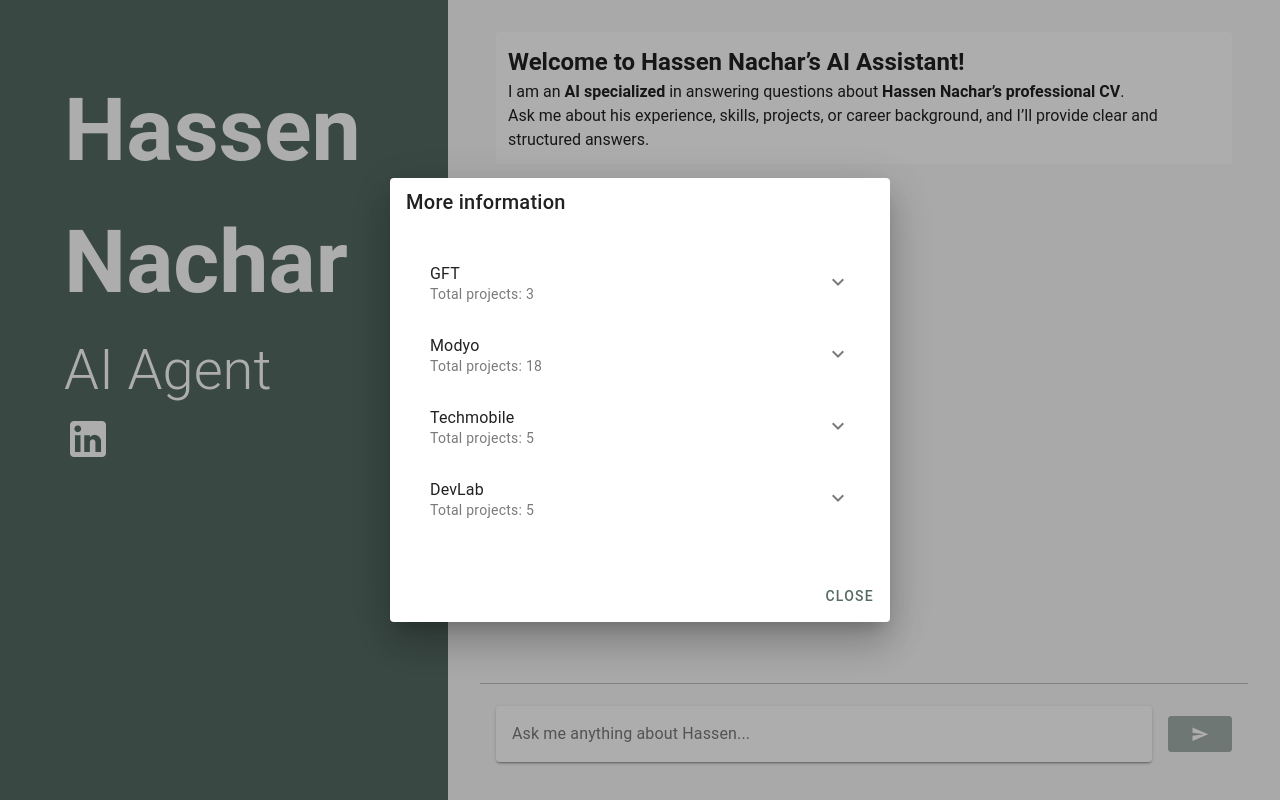
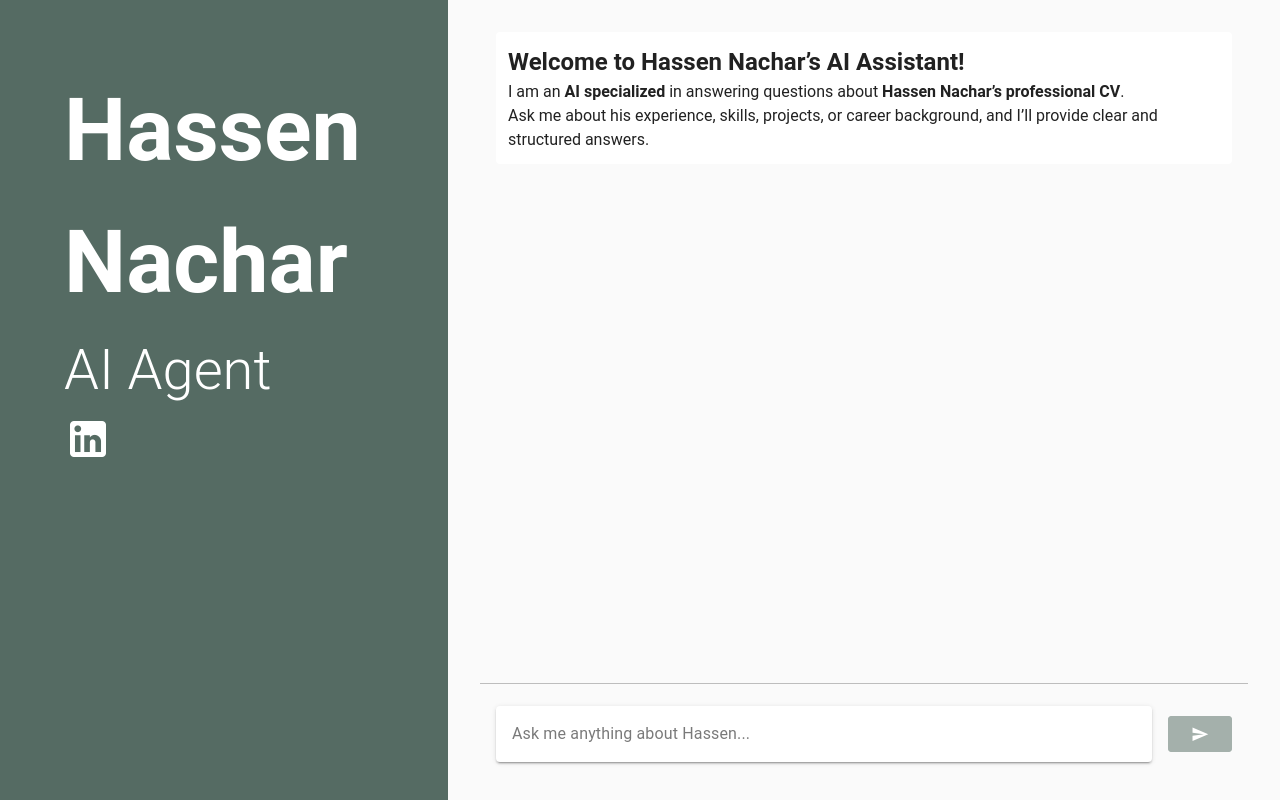
Before and after one commit to nachar/hassen-nachar-web, a Vue app: page / in a window 1280 px wide. Built offline with nearby package versions, Linux system fonts and the light colour scheme.

Commit message:
feat: chat functions

```diff
--- a/src/App.vue
+++ b/src/App.vue
@@ -5,7 +5,7 @@
 import DialogComponent from '@/components/DialogComponent.vue';
 import PresentationComponent from '@/components/PresentationComponent.vue';
 
-const dialog = ref(true);
+const dialog = ref(false);
 </script>
 
 <template>
--- a/src/components/ChatComponent.vue
+++ b/src/components/ChatComponent.vue
@@ -37,7 +37,7 @@
           clearable
           @keyup.enter="sendQuestion"
         />
-        <v-btn color="primary" :disabled="!question" @click="sendQuestion">
+        <v-btn color="primary" :disabled="!question || fetchAskLoading" @click="sendQuestion">
           <v-icon>mdi-send</v-icon>
         </v-btn>
       </div>
--- a/src/components/DialogComponent.vue
+++ b/src/components/DialogComponent.vue
@@ -1,11 +1,28 @@
 <script setup>
+import { computed } from 'vue';
+
+import JobsComponent from '@/components/JobsComponent.vue';
+import LinksComponents from '@/components/LinksComponents.vue';
+import PersonalInformation from '@/components/PersonalInformation.vue';
 import ProjectsComponent from '@/components/ProjectsComponent.vue';
+import { useCustomKeys } from '@/composables/useCustomKeys.js';
+
+const { selectedKey } = useCustomKeys();
 
 const emit = defineEmits(['closeModal']);
+
+const customKeysMap = {
+  '***projects***': ProjectsComponent,
+  '***jobs***': JobsComponent,
+  '***personal_information***': PersonalInformation,
+  '***links***': LinksComponents,
+};
 
 const closeModal = () => {
   emit('closeModal');
 };
+
+const selectedComponent = computed(() => customKeysMap[selectedKey.value] || LinksComponents);
 </script>
 
 <template>
@@ -13,7 +30,7 @@
     <v-card>
       <v-card-title>More information</v-card-title>
       <v-card-text>
-        <ProjectsComponent />
+        <component :is="selectedComponent" />
       </v-card-text>
       <v-card-actions>
         <v-btn color="primary" text="Close" @click="closeModal" />
```
